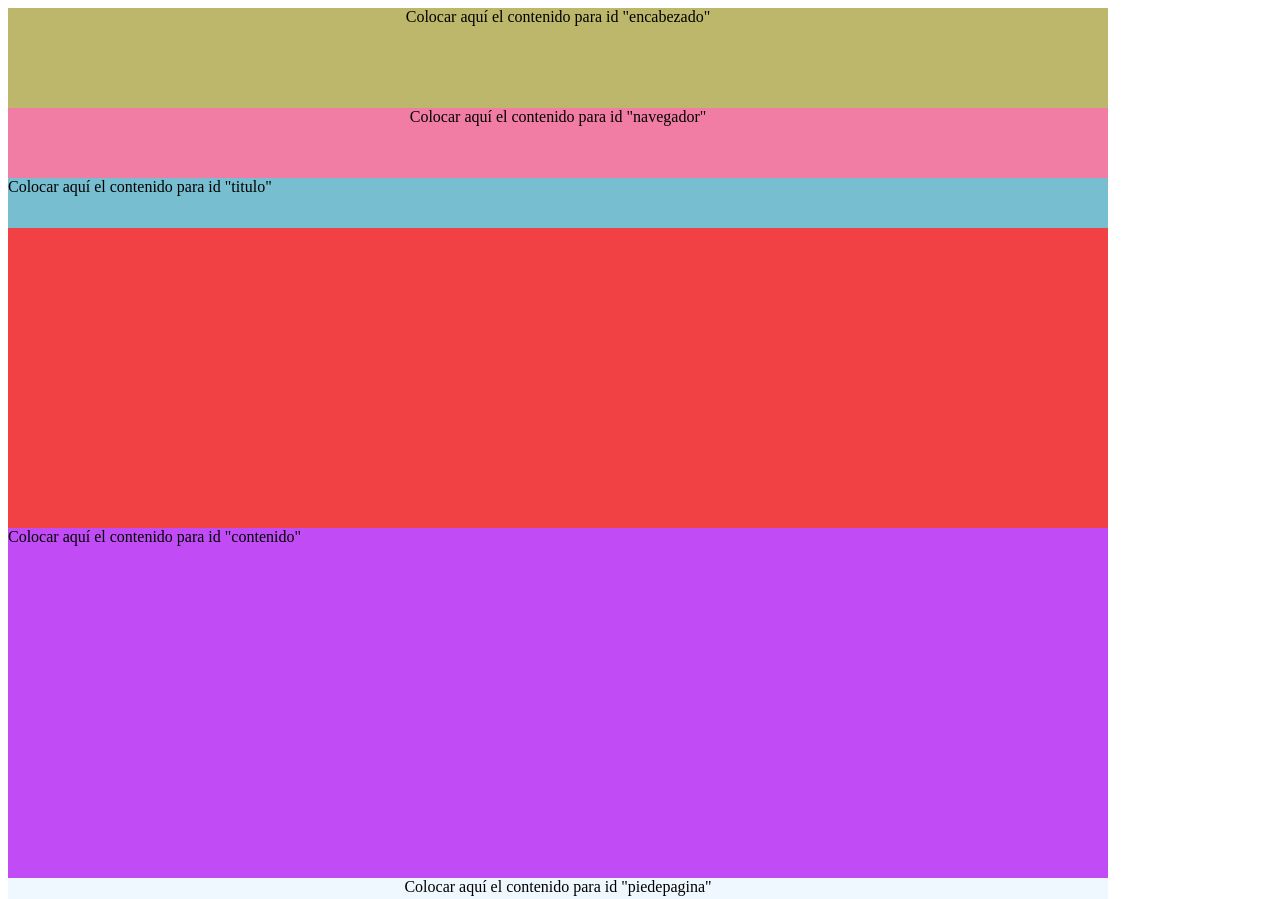
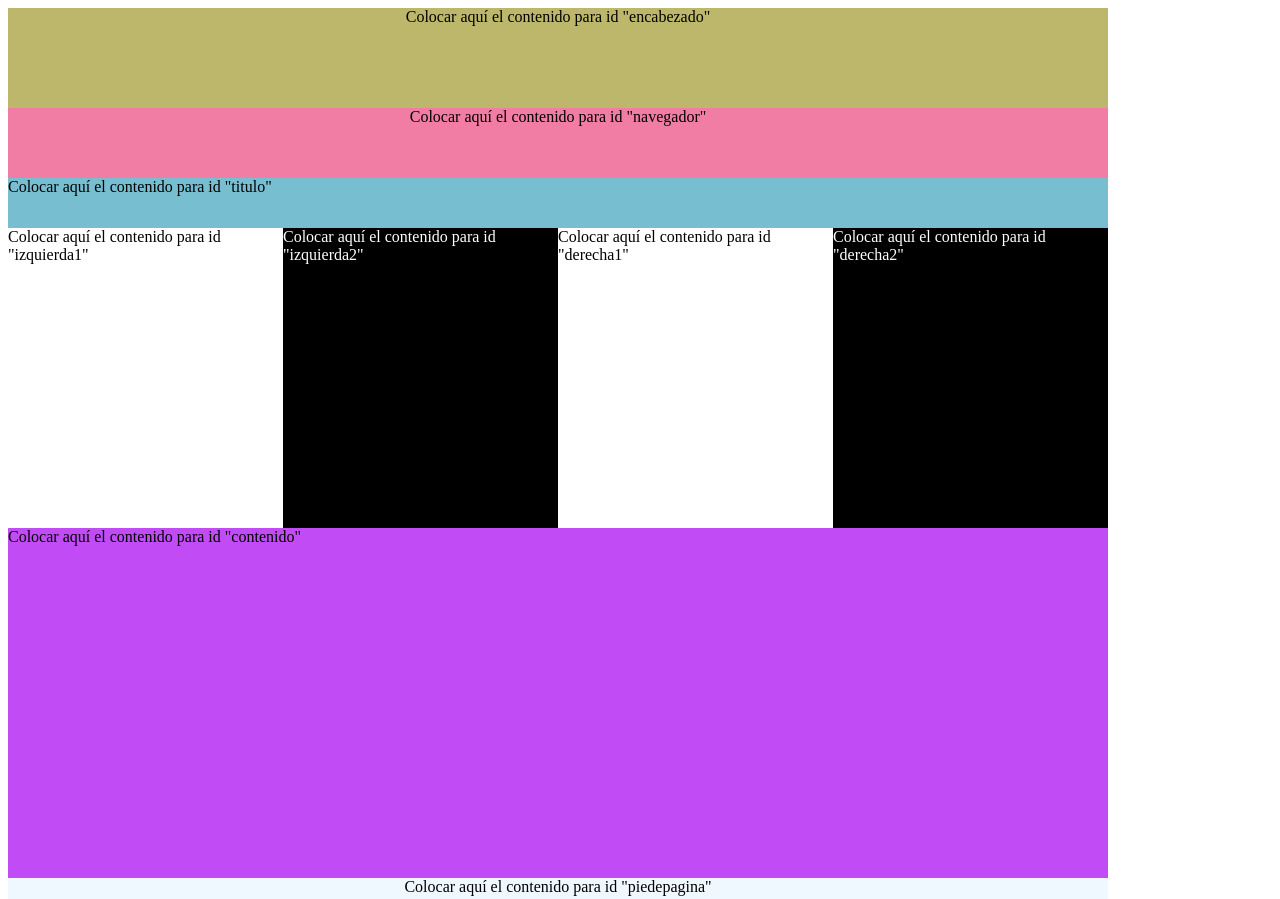
Before and after one commit to JulietaMaldonado/esqueleto-de-pagina, a plain HTML site: page index.html in a window 1280 px wide. Shown: the top 899 px of the page. Drawn offline with Linux system fonts and the light colour scheme.

Commit message:
commit 4

```diff
--- a/index.html
+++ b/index.html
@@ -63,6 +63,23 @@
         border-style: none;
         float: left;
       }
+      #izquierda1 {
+        background-color: #ffffff;
+        float: left;
+        width: 275px;
+        height: 300px;
+        border-width: 0px;
+        border-style: none;
+      }
+      #izquierda2 {
+        background-color: black;
+        float: right;
+        width: 275px;
+        height: 300px;
+        border-width: 0px;
+        border-style: none;
+        color: white;
+      }
       #derecha {
         background-color: #f14144;
         height: 300px;
@@ -70,6 +87,24 @@
         border-width: 0px;
         border-style: none;
         float: right;
+      }
+
+      #derecha1 {
+        background-color: #ffffff;
+        float: left;
+        width: 275px;
+        height: 300px;
+        border-width: 0px;
+        border-style: none;
+      }
+      #derecha2 {
+        background-color: black;
+        float: right;
+        width: 275px;
+        height: 300px;
+        border-width: 0px;
+        border-style: none;
+        color: white;
       }
       #contenido {
         background-color: #c14cf5;
@@ -109,8 +144,18 @@
     <div id="principal3">
       <div id="cuerpo">
         <div id="titulo">Colocar aquí el contenido para id "titulo"</div>
-        <div id="izquierda"></div>
-        <div id="derecha"></div>
+        <div id="izquierda">
+          <div id="izquierda1">
+            Colocar aquí el contenido para id "izquierda1"
+          </div>
+          <div id="izquierda2">
+            Colocar aquí el contenido para id "izquierda2"
+          </div>
+        </div>
+        <div id="derecha">
+          <div id="derecha1">Colocar aquí el contenido para id "derecha1"</div>
+          <div id="derecha2">Colocar aquí el contenido para id "derecha2"</div>
+        </div>
         <div id="contenido">Colocar aquí el contenido para id "contenido"</div>
       </div>
     </div>
```
